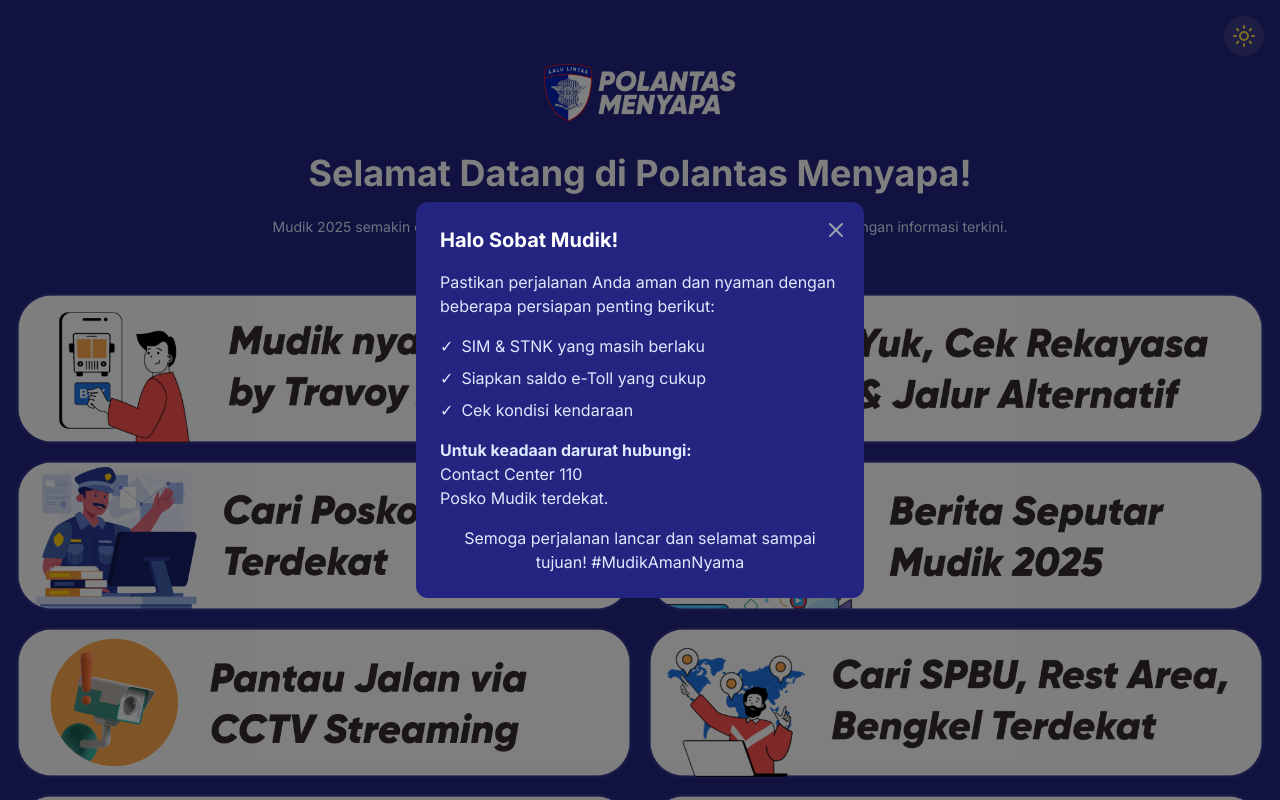
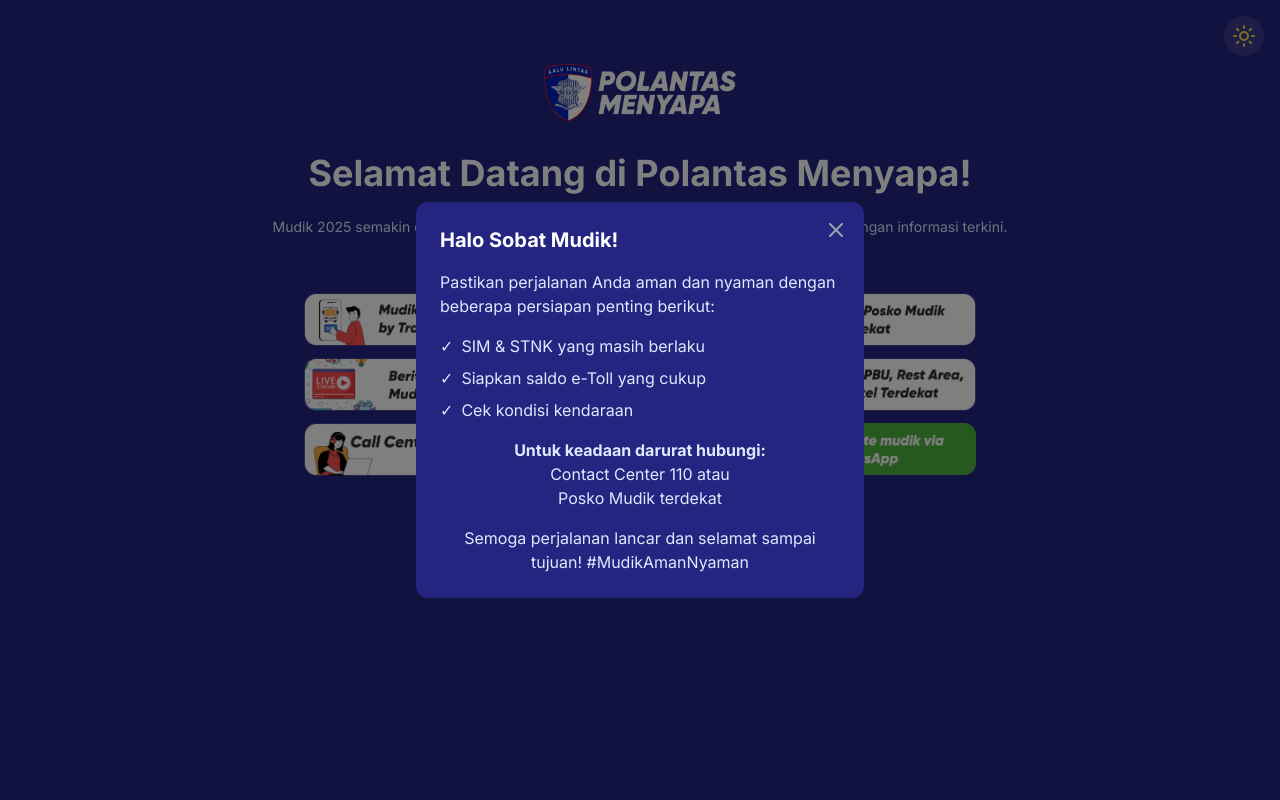
Before and after one commit to sulthonidap/polantasmenyapa, a Next.js app: page / in a window 1280 px wide. Shown: the top 800 px of the page. Built offline with nearby package versions, Linux system fonts and the light colour scheme.

Commit message:
new layout modified

```diff
--- a/app/page.tsx
+++ b/app/page.tsx
@@ -81,12 +81,12 @@
               </li>
             </ul>
             <div className={`mb-4 ${theme === 'dark' ? 'text-blue-100' : 'text-gray-700'}`}>
-              <p className="font-bold">Untuk keadaan darurat hubungi:</p>
-              <p>Contact Center 110</p>
-              <p>Posko Mudik terdekat.</p>
+              <p className="font-bold text-center">Untuk keadaan darurat hubungi:</p>
+              <p className="text-center">Contact Center 110 atau</p>
+              <p className="text-center">Posko Mudik terdekat</p>
             </div>
             <p className={`text-center ${theme === 'dark' ? 'text-blue-100' : 'text-gray-700'}`}>
-              Semoga perjalanan lancar dan selamat sampai tujuan! #MudikAmanNyama
+              Semoga perjalanan lancar dan selamat sampai tujuan! #MudikAmanNyaman
             </p>
           </motion.div>
         </div>
@@ -160,7 +160,7 @@
 
       {/* Grid Section */}
       <section className="container mx-auto px-4 py-2">
-        <div className="grid grid-cols-2 md:grid-cols-2 lg:grid-cols-2 gap-4">
+        <div className="grid grid-cols-2 md:grid-cols-3 lg:grid-cols-3 gap-2 md:gap-3 justify-items-center place-items-center max-w-2xl mx-auto">
           {[
             {
               title: "Polantas Menyapa By Travoy",
@@ -210,6 +210,12 @@
               img: "/image8.png",
               link: 'https://twitter.com/intent/tweet?text=Lapor%20mudik%202025%20@NTMCLantasPolri%20@DivHumas_Polri'
             },
+            {
+              title: "Live Streaming Info Lalin",
+              delay: 0.6,
+              img: "/image9.png",
+              link: ''
+            },
 
           ].map((item, index) => (
             <motion.div
@@ -219,7 +225,7 @@
               transition={{ delay: item.delay, duration: 0.5 }}
               className={`${
                 theme === 'dark' ? 'bg-none' : 'bg-white'
-              } rounded-xl hover:shadow-xl transition-all duration-300 cursor-pointer hover:-translate-y-1 flex flex-col items-center justify-center`}
+              } rounded-xl hover:shadow-xl transition-all duration-300 cursor-pointer hover:-translate-y-1 flex flex-col items-center justify-center w-full max-w-[250px]`}
             >
               <div className="flex gap-2 items-center justify-center text-center">
                 <a
@@ -239,7 +245,7 @@
         </div>
       </section>
       {/* Bottom Row */}
-      <motion.section
+      {/* <motion.section
         initial={{ opacity: 0 }}
         animate={{ opacity: 1 }}
         transition={{ delay: 0.8, duration: 0.5 }}
@@ -263,7 +269,7 @@
             </div>
           </motion.div>
         </div>
-      </motion.section>
+      </motion.section> */}
     </main>
   );
 }
```
